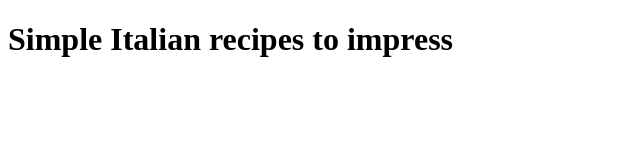
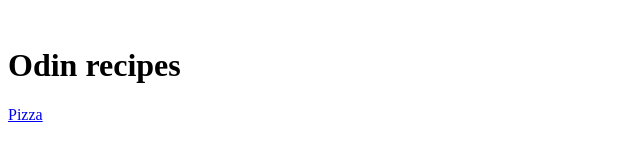
Before and after one commit to joelstoppa/odin-recipes, a plain HTML site: page index.html in a window 1280 px wide. Shown: the whole page, without its empty margins (0-640 px from the left). Drawn offline with Linux system fonts and the light colour scheme.

Commit message:
Add link to pizza.html

```diff
--- a/index.html
+++ b/index.html
@@ -7,6 +7,10 @@
     <title>Homepage - Recipes</title>
 </head>
 <body>
-    <h1>Simple Italian recipes to impress</h1>
+    <img src="">
+    <h1>Odin recipes</h1>
+
+    <a href="recipes/pizza.html">Pizza</a>
+
 </body>
 </html>
```
